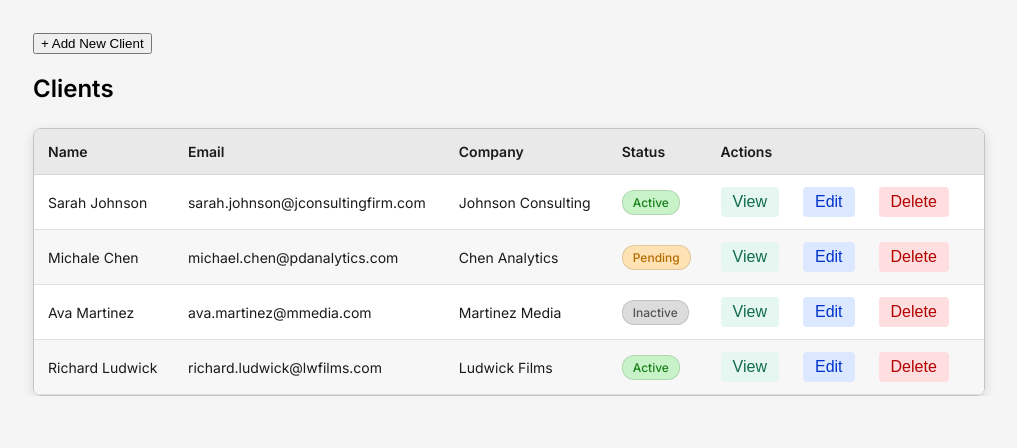
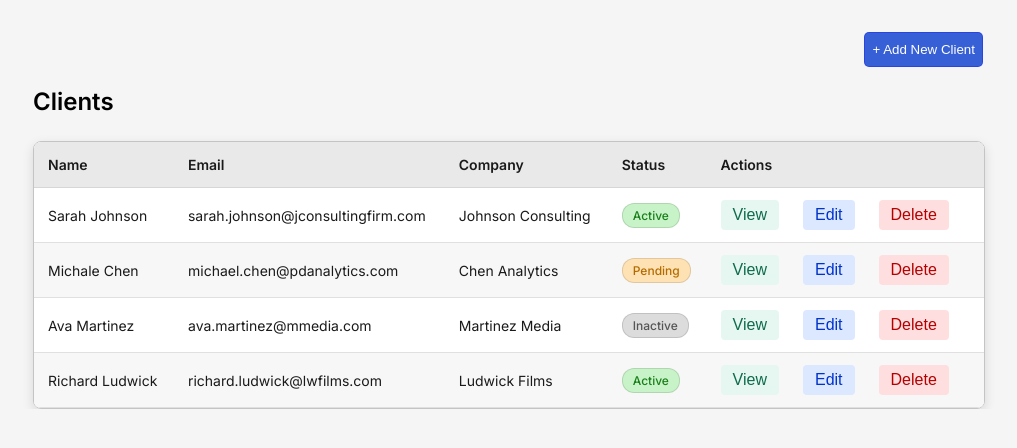
Before and after one commit to FixedBits/client-dashboard, a React (Vite) app: page / in a window 1280 px wide. Shown: the top 448 px of the page, without its empty margins (132-1149 px from the left). Built offline with nearby package versions, Linux system fonts and the light colour scheme.

Commit message:
Add client btn styling

```diff
--- a/src/styles.css
+++ b/src/styles.css
@@ -204,6 +204,23 @@ Form .error {
   color: crimson;
 }
 
+.add-btn {
+  padding: 9px 7px;
+  background: #3860d6;
+  color: #ffffff;
+  cursor: pointer;
+  border: 1px solid rgba(8, 0, 255, 0.294);
+  border-radius: 5px;
+  align-self: flex-end;
+}
+.add-btn:hover {
+  background: #1d53f6e4;
+}
+
+.dashboard {
+  display: flex;
+  flex-direction: column;
+}
 /* MOBILE LAYOUT */
 @media (max-width: 768px) {
   table,
```
